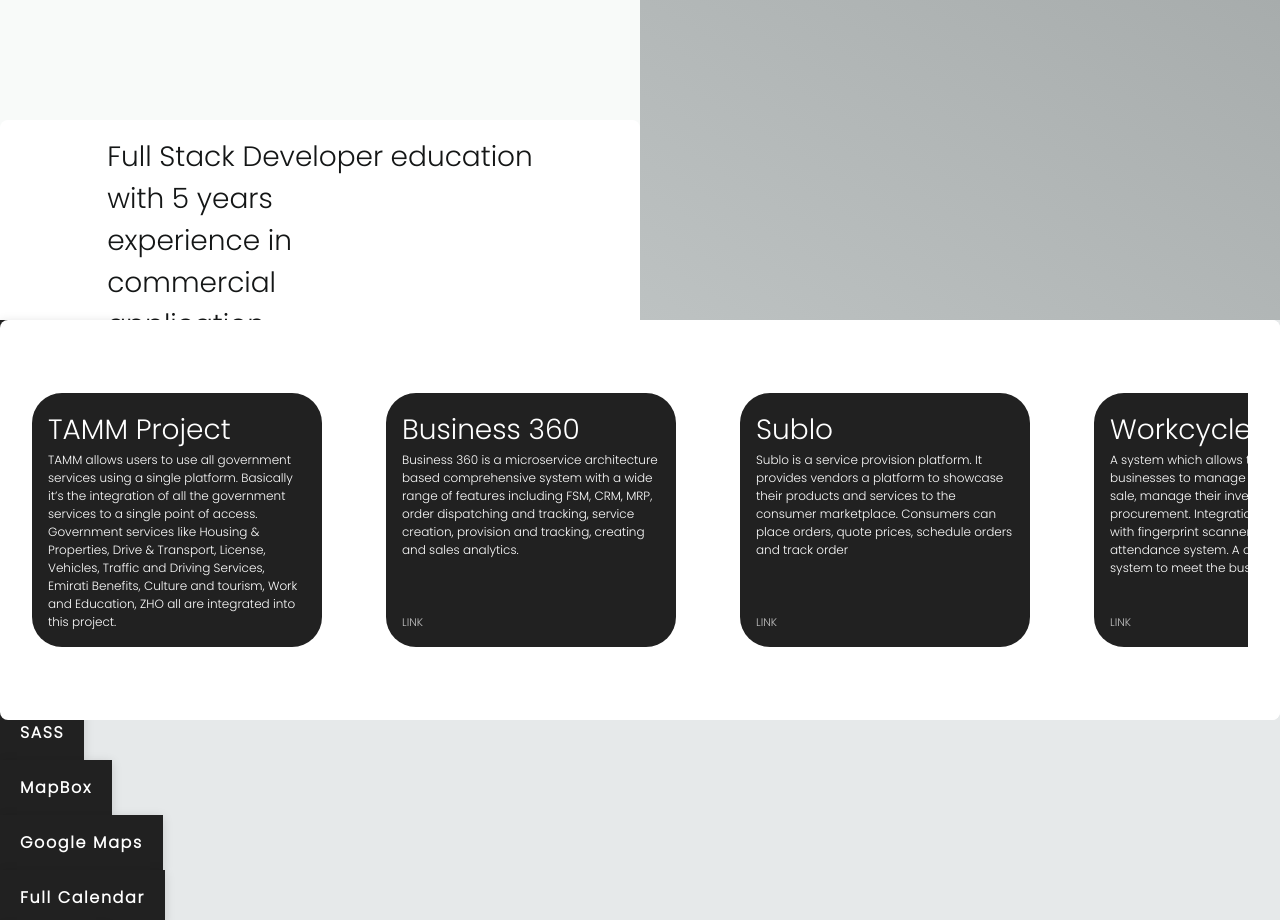
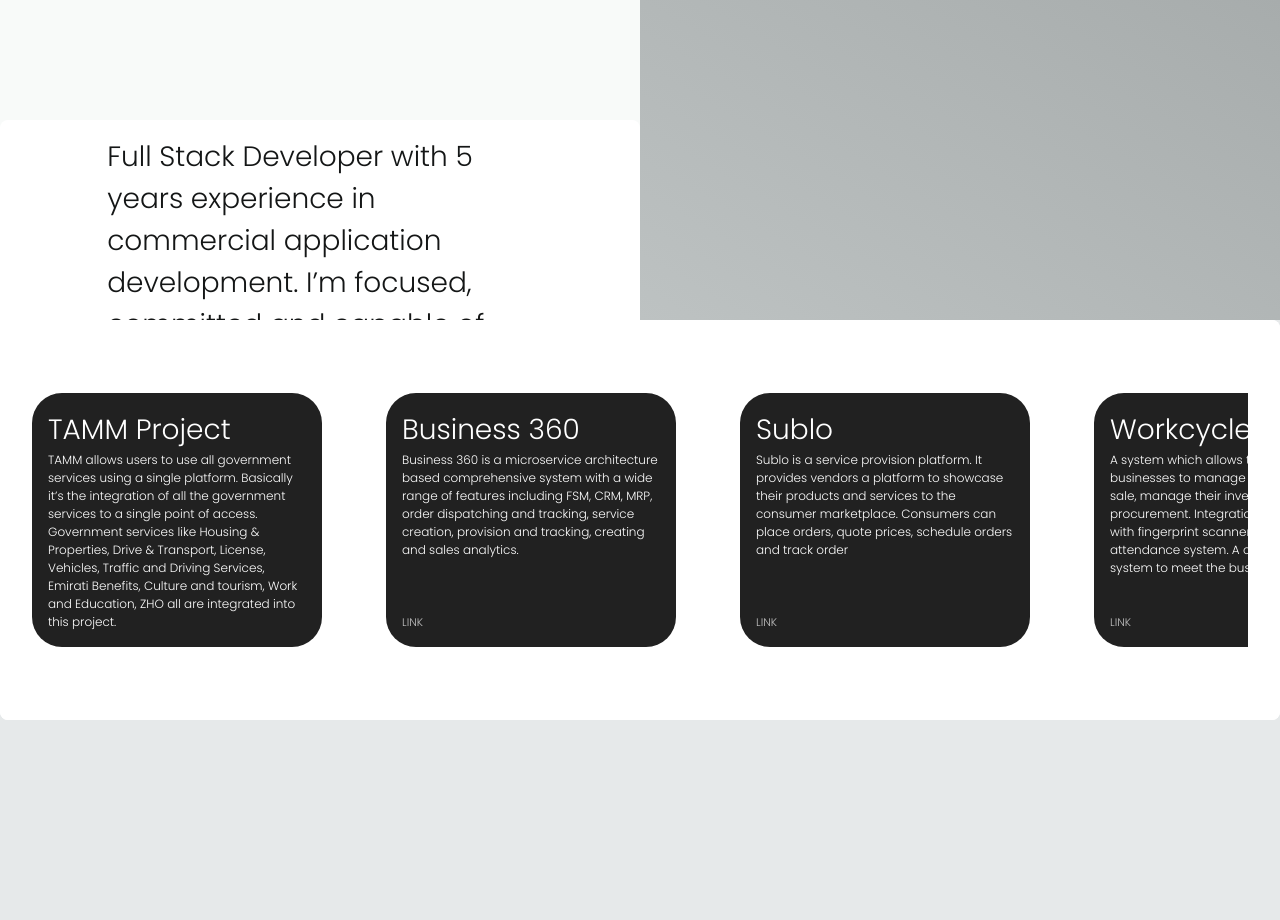
Before and after one commit to dork7/cv, a React (Vite) app: page / in a window 1280 px wide. Shown: the part 480-1400 px from the top of the page. Built offline with nearby package versions, Linux system fonts and the light colour scheme.

Commit message:
work in progress

```diff
--- a/src/components/About/about.styles.css
+++ b/src/components/About/about.styles.css
@@ -7,8 +7,24 @@
 
 .about-container .section {
     display: flex;
+    flex-direction: column;
     height: 100%;
     width: 70%;
-    justify-content: center;
+    justify-content: space-around;
     align-content: center;
 }
+
+.experience-section {
+    display: flex;
+    gap: 1rem;
+    justify-content: space-around;
+}
+
+.experience-section .card {
+    height: 8rem;
+    width: 20rem;
+}
+
+.experience-section .card p {
+    margin: 0;
+}
--- a/src/components/About/index.jsx
+++ b/src/components/About/index.jsx
@@ -1,19 +1,41 @@
 import React from 'react'
 import './about.styles.css'
 const AboutComponent = ({ userData }) => {
-    const { aboutMe } = userData
+    const { aboutMe, experience } = userData
     return (
         <div className='about-container'>
             <div className="section">
                 <div>
-
                     {aboutMe}
                 </div>
-                <div>
-                    education
+                <div className='experience-section'>
+                    {
+                        experience.map(({
+                            designation,
+                            company,
+                            place,
+                            description,
+                            year
+                        }) => {
+                            return (<div key={company} className="card">
+                                <div>
+                                    {company}
+                                    <p>
+                                        {designation}
+                                    </p>
+                                    <p>
+                                        {place}
+                                    </p>
+                                    <p>
+                                        {year}
+                                    </p>
+                                </div>
+                            </div>)
+                        })
+                    }
                 </div>
             </div>
-        </div>
+        </div >
     )
 }
 
--- a/src/components/Skills/index.jsx
+++ b/src/components/Skills/index.jsx
@@ -1,6 +1,6 @@
 import React from 'react'
 import BtnPrimary from '../Button/btn-primary'
-
+import './skills.styles.css'
 const SkillsComponent = ({ skills }) => {
     return (
         <div className='skills-container'>
--- /dev/null
+++ b/src/components/Skills/skills.styles.css
@@ -0,0 +1,8 @@
+.skills-container {
+    justify-content: center;
+    align-content: center;
+    display: flex;
+    flex-wrap: wrap;
+    gap: 2px;
+    height: 100%;
+}
--- a/src/dataSet.json
+++ b/src/dataSet.json
@@ -44,7 +44,7 @@
       "company": "ISSM.Ai",
       "place": "Blue Area, Islamabad",
       "description": "",
-      "year": "2021 - Present"
+      "year": "2021 - 2022"
     },
     {
       "designation": "Senior Software Design Engineer",
```
